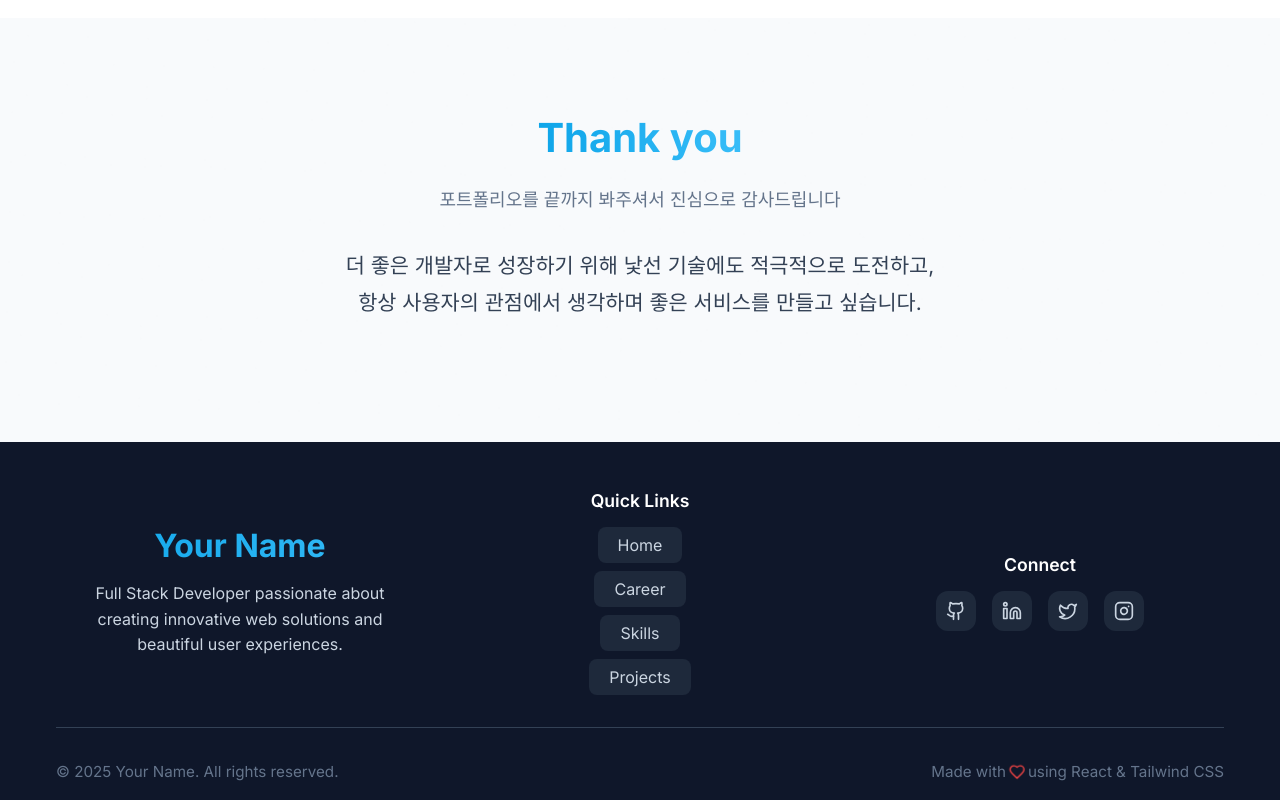
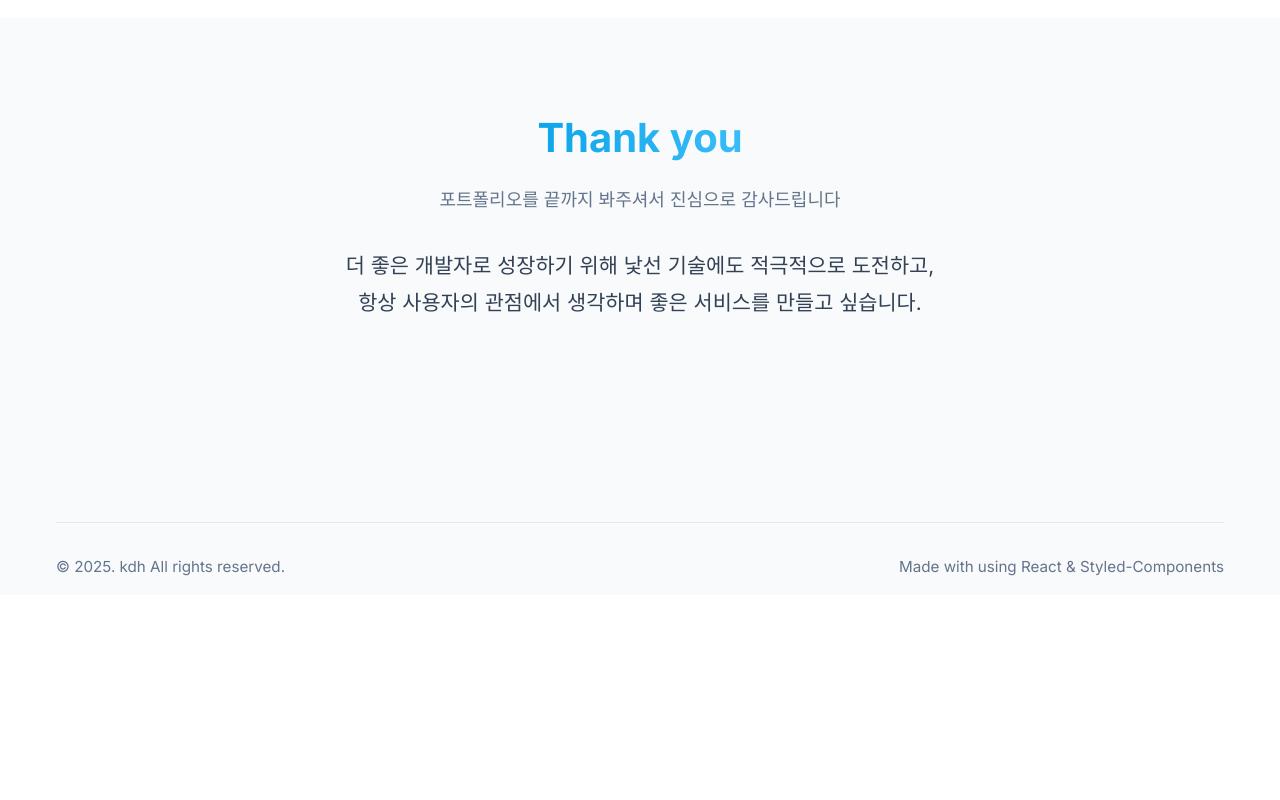
Before and after one commit to kdhdd/kdh_portfolio, a React (Vite) app: page / in a window 1280 px wide. Shown: the part 3677-4477 px from the top of the page. After the commit the page ends 4272 px from the top, so only its background shows below. Built offline with nearby package versions, Linux system fonts and the light colour scheme.

Commit message:
:art: Footer 구조 배치 및 내용 수정

```diff
--- a/src/components/Footer.jsx
+++ b/src/components/Footer.jsx
@@ -1,41 +1,13 @@
-import styled, { keyframes } from "styled-components";
+import styled from "styled-components";
 import { motion } from "framer-motion";
-import {
-  ArrowUp,
-  Heart,
-  Github,
-  Linkedin,
-  Twitter,
-  Instagram,
-} from "lucide-react";
 
 const FooterSection = styled.footer`
-  background: #0f172a;
-  color: #fff;
+  background: #f8fafc;
+  color: #0f172a;
   position: relative;
   width: 100vw;
 `;
-const BackToTopBtn = styled(motion.button)`
-  position: absolute;
-  top: -1.5rem;
-  left: 50%;
-  transform: translateX(-50%);
-  width: 3rem;
-  height: 3rem;
-  background: #0ea5e9;
-  color: #fff;
-  border-radius: 9999px;
-  display: flex;
-  align-items: center;
-  justify-content: center;
-  box-shadow: 0 2px 16px 0 #0004;
-  border: none;
-  cursor: pointer;
-  transition: background 0.2s;
-  &:hover {
-    background: #0369a1;
-  }
-`;
+
 const Container = styled.div`
   width: 100vw;
   max-width: 1200px;
@@ -45,94 +17,8 @@ const Container = styled.div`
   flex-direction: column;
   align-items: center;
 `;
-const Grid = styled.div`
-  width: 100%;
-  display: grid;
-  grid-template-columns: 1fr;
-  gap: 2rem;
-  @media (min-width: 768px) {
-    grid-template-columns: 1fr 1fr 1fr;
-    align-items: center;
-  }
-`;
-const LogoBox = styled(motion.div)`
-  text-align: center;
-`;
-const Logo = styled.h3`
-  font-size: 2rem;
-  font-weight: bold;
-  background: linear-gradient(to right, #0ea5e9, #38bdf8);
-  -webkit-background-clip: text;
-  -webkit-text-fill-color: transparent;
-  background-clip: text;
-  color: transparent;
-  margin-bottom: 1rem;
-`;
-const Desc = styled.p`
-  color: #cbd5e1;
-  font-size: 1rem;
-  max-width: 22rem;
-  margin: 0 auto;
-`;
-const QuickLinksBox = styled(motion.div)`
-  text-align: center;
-`;
-const QuickLinksTitle = styled.h4`
-  font-size: 1.1rem;
-  font-weight: 600;
-  margin-bottom: 1rem;
-`;
-const QuickLinksList = styled.div`
-  display: flex;
-  flex-direction: column;
-  gap: 0.5rem;
-  align-items: center;
-`;
-const QuickLinkBtn = styled(motion.button)`
-  background: #1e293b;
-  color: #cbd5e1;
-  border: none;
-  border-radius: 0.5rem;
-  padding: 0.5rem 1.25rem;
-  font-size: 1rem;
-  cursor: pointer;
-  transition: background 0.2s, color 0.2s;
-  &:hover {
-    background: #0ea5e9;
-    color: #fff;
-  }
-`;
-const SocialBox = styled(motion.div)`
-  text-align: center;
-`;
-const SocialTitle = styled.h4`
-  font-size: 1.1rem;
-  font-weight: 600;
-  margin-bottom: 1rem;
-`;
-const SocialRow = styled.div`
-  display: flex;
-  gap: 1rem;
-  justify-content: center;
-`;
-const SocialBtn = styled(motion.a)`
-  width: 2.5rem;
-  height: 2.5rem;
-  background: #1e293b;
-  color: #cbd5e1;
-  border-radius: 0.75rem;
-  display: flex;
-  align-items: center;
-  justify-content: center;
-  font-size: 1.25rem;
-  transition: background 0.2s, color 0.2s;
-  &:hover {
-    background: #0ea5e9;
-    color: #fff;
-  }
-`;
 const Divider = styled.div`
-  border-top: 1px solid #334155;
+  border-top: 1px solid #e2e8f0;
   margin-top: 2rem;
   padding-top: 2rem;
   width: 100%;
@@ -158,113 +44,11 @@ const MadeWith = styled(motion.p)`
   align-items: center;
   gap: 0.25rem;
 `;
-const HeartPulse = keyframes`
-  0%, 100% { transform: scale(1); }
-  50% { transform: scale(1.2); }
-`;
-const HeartIcon = styled(Heart)`
-  color: #ef4444;
-  animation: ${HeartPulse} 1.2s infinite;
-`;
 
 const Footer = () => {
-  const scrollToTop = () => {
-    window.scrollTo({ top: 0, behavior: "smooth" });
-  };
-
-  const socialLinks = [
-    { icon: <Github size={20} />, href: "#", label: "GitHub" },
-    { icon: <Linkedin size={20} />, href: "#", label: "LinkedIn" },
-    { icon: <Twitter size={20} />, href: "#", label: "Twitter" },
-    { icon: <Instagram size={20} />, href: "#", label: "Instagram" },
-  ];
-
   return (
     <FooterSection>
-      {/* Back to Top Button */}
-      <BackToTopBtn
-        onClick={scrollToTop}
-        initial={{ opacity: 0, scale: 0 }}
-        animate={{ opacity: 1, scale: 1 }}
-        whileHover={{ scale: 1.1 }}
-        whileTap={{ scale: 0.9 }}
-        aria-label="Back to top"
-      >
-        <ArrowUp size={20} />
-      </BackToTopBtn>
-
       <Container>
-        <Grid>
-          {/* Logo and Description */}
-          <LogoBox
-            initial={{ opacity: 0, y: 20 }}
-            whileInView={{ opacity: 1, y: 0 }}
-            transition={{ duration: 0.6 }}
-            viewport={{ once: true }}
-          >
-            <Logo>Your Name</Logo>
-            <Desc>
-              Full Stack Developer passionate about creating innovative web
-              solutions and beautiful user experiences.
-            </Desc>
-          </LogoBox>
-
-          {/* Quick Links */}
-          <QuickLinksBox
-            initial={{ opacity: 0, y: 20 }}
-            whileInView={{ opacity: 1, y: 0 }}
-            transition={{ duration: 0.6, delay: 0.1 }}
-            viewport={{ once: true }}
-          >
-            <QuickLinksTitle>Quick Links</QuickLinksTitle>
-            <QuickLinksList>
-              {["Home", "Career", "Skills", "Projects"].map((link, index) => (
-                <QuickLinkBtn
-                  key={index}
-                  onClick={() => {
-                    const element = document.querySelector(
-                      `#${link.toLowerCase()}`
-                    );
-                    if (element) {
-                      element.scrollIntoView({ behavior: "smooth" });
-                    }
-                  }}
-                  whileHover={{ scale: 1.05 }}
-                >
-                  {link}
-                </QuickLinkBtn>
-              ))}
-            </QuickLinksList>
-          </QuickLinksBox>
-
-          {/* Social Links */}
-          <SocialBox
-            initial={{ opacity: 0, y: 20 }}
-            whileInView={{ opacity: 1, y: 0 }}
-            transition={{ duration: 0.6, delay: 0.2 }}
-            viewport={{ once: true }}
-          >
-            <SocialTitle>Connect</SocialTitle>
-            <SocialRow>
-              {socialLinks.map((social, index) => (
-                <SocialBtn
-                  key={index}
-                  href={social.href}
-                  initial={{ opacity: 0, scale: 0.8 }}
-                  whileInView={{ opacity: 1, scale: 1 }}
-                  transition={{ duration: 0.4, delay: index * 0.1 }}
-                  viewport={{ once: true }}
-                  whileHover={{ scale: 1.1, y: -2 }}
-                  whileTap={{ scale: 0.9 }}
-                  aria-label={social.label}
-                >
-                  {social.icon}
-                </SocialBtn>
-              ))}
-            </SocialRow>
-          </SocialBox>
-        </Grid>
-
         {/* Divider */}
         <Divider>
           <BottomRow>
@@ -274,7 +58,7 @@ const Footer = () => {
               transition={{ duration: 0.6, delay: 0.3 }}
               viewport={{ once: true }}
             >
-              © {new Date().getFullYear()} Your Name. All rights reserved.
+              © {new Date().getFullYear()}. kdh All rights reserved.
             </Copyright>
 
             <MadeWith
@@ -284,8 +68,7 @@ const Footer = () => {
               viewport={{ once: true }}
             >
               <span>Made with</span>
-              <HeartIcon size={14} />
-              <span>using React & Tailwind CSS</span>
+              <span>using React & Styled-Components</span>
             </MadeWith>
           </BottomRow>
         </Divider>
```
